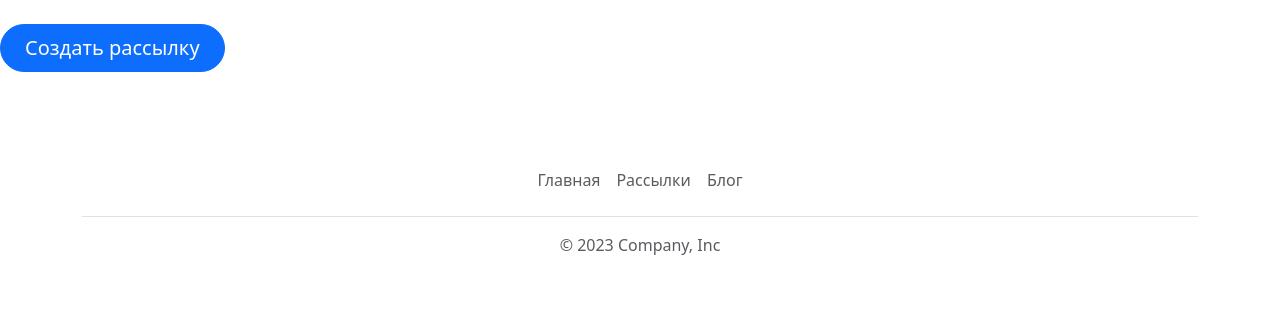
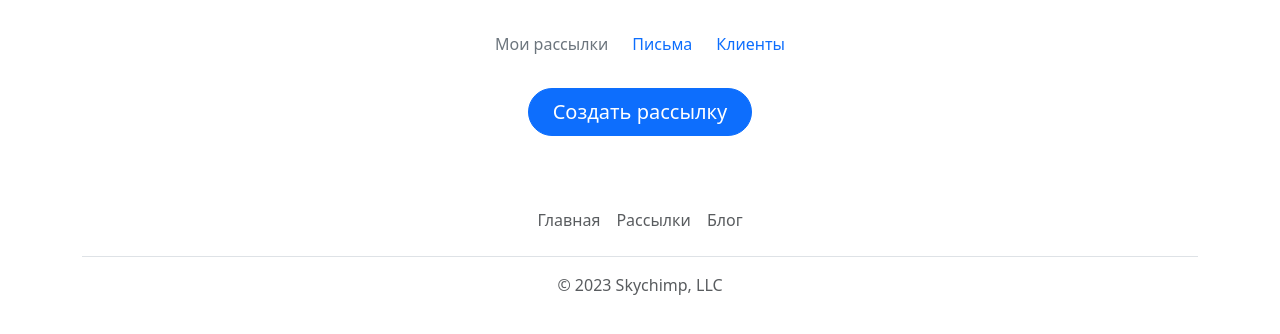
Before and after one commit to dovzhenkoav/Skychimp, a Django app: page /mailing/ in a window 1280 px wide. Shown: the part 79-413 px from the top of the page. Run offline with Django 4.2, Linux system fonts and the light colour scheme; data that the repository does not hold is empty.

Commit message:
add mailing navbar

```diff
--- a/app_mailing/templates/app_mailing/includes/inc_footer.html
+++ b/app_mailing/templates/app_mailing/includes/inc_footer.html
@@ -5,6 +5,6 @@
       <li class="nav-item"><a href="#" class="nav-link px-2 text-body-secondary">Рассылки</a></li>
       <li class="nav-item"><a href="#" class="nav-link px-2 text-body-secondary">Блог</a></li>
     </ul>
-    <p class="text-center text-body-secondary">© {% now "Y" %} Company, Inc</p>
+    <p class="text-center text-body-secondary">© {% now "Y" %} Skychimp, LLC</p>
   </footer>
 </div>
--- /dev/null
+++ b/app_mailing/templates/app_mailing/includes/inc_mailing_navbar.html
@@ -0,0 +1,7 @@
+<div class="container mb-4">
+  <ul class="nav col-12 col-md-auto mb-2 justify-content-center mb-md-0 gap-2">
+    <li><a href="{% url 'app_mailing:mailing_list' %}" class="nav-link px-2 link-secondary">Мои рассылки</a></li>
+    <li><a href="{% url 'app_mailing:mailing_list' %}" class="nav-link px-2">Письма</a></li>
+    <li><a href="#" class="nav-link px-2">Клиенты</a></li>
+  </ul>
+</div>
--- a/app_mailing/templates/app_mailing/mailing_list.html
+++ b/app_mailing/templates/app_mailing/mailing_list.html
@@ -4,14 +4,17 @@
 
 {% block content %}
 
-<div class="d-inline-flex gap-2 mb-5 ">
+{% include 'app_mailing/includes/inc_mailing_navbar.html' %}
+
+<div class="container">
+<div class="gap-2 mb-4 d-flex align-items-center justify-content-center">
   <a href="{% url 'app_mailing:mailing_create' %}">
       <button class="d-inline-flex align-items-center btn btn-primary btn-lg px-4 rounded-pill" type="button">
         Создать рассылку
       </button>
   </a>
 </div>
-
+</div>
 
 <div class="row mb-3">
   {% for object in object_list %}
```
Also changed, not shown: other parts of app_mailing/templates/app_mailing/mailing_list.html (+1 -1 lines).
